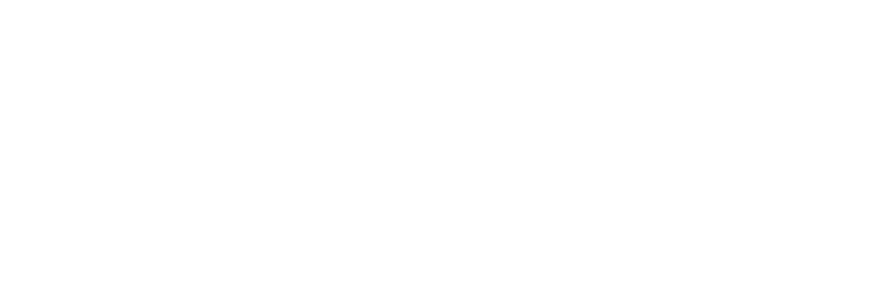
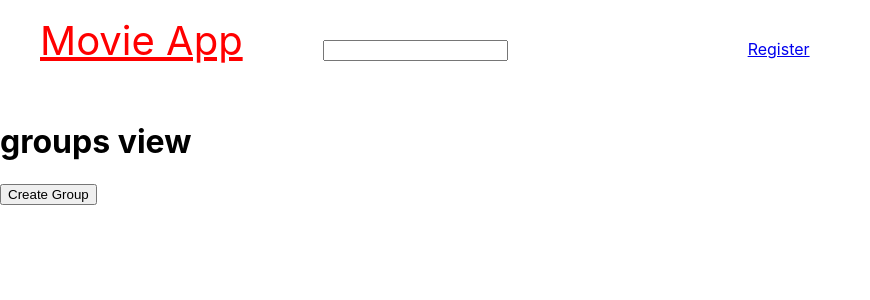
Before and after one commit to Peasami/movie-app-react, a React (Create React App) app in the folder movie_client/: page /Groups in a window 1280 px wide. Before the commit this address had no page. Shown: the top 300 px of the page, without its empty margins (0-870 px from the left). Built offline with nearby package versions, Linux system fonts and the light colour scheme.

Commit message:
updated creategroupform
Added route path Groups. CreateGroup requests jwtToken

```diff
--- a/movie_client/src/App.js
+++ b/movie_client/src/App.js
@@ -7,6 +7,7 @@ import Login from './components/login';
 import Profile from './components/profile';
 import Register from './components/register';
 import Navigation from './components/navigation';
+import Groups from './components/groups';
 
 function App() {
   return (
@@ -18,6 +19,7 @@ function App() {
           <Route path="Login" element={<Login />} />
           <Route path="Profile/:username" element={<Profile />} />
           <Route path="Register" element={<Register />} />
+          <Route path="Groups" element={<Groups />} />
         </Route>
       </Routes>
     </BrowserRouter>
--- a/movie_client/src/components/groups.js
+++ b/movie_client/src/components/groups.js
@@ -1,4 +1,6 @@
 import { useParams } from "react-router-dom";
+import { jwtToken } from "./signals";
+import axios from "axios";
 
 function Groups() {
 
@@ -12,8 +14,28 @@ function Groups() {
 }
 
 function CreateGroupForm(){
-    // create group only if user is logged in using jwtToken
+  // create group only if user is logged in using jwtToken
 
+  const config = {
+    headers: { Authorization: 'Bearer ' + jwtToken.value }
+  }
+
+  const bodyParameters = {
+    groupId: "1234",
+    groupName: "TestGroup"
+  }
+
+  function createGroup(){
+    axios.post('http://localhost:3001/groups/createGroup', bodyParameters, config)
+      .then(res => console.log(res.data))
+      .catch(err => console.log(err.response.data));
+  }
+
+  return (
+    <div>
+      <button onClick={createGroup}>Create Group</button>
+    </div>
+  )
 }
 
 export default Groups;
```
Also changed, not shown: 1 other file (tests, documents, lock files or other folders).
